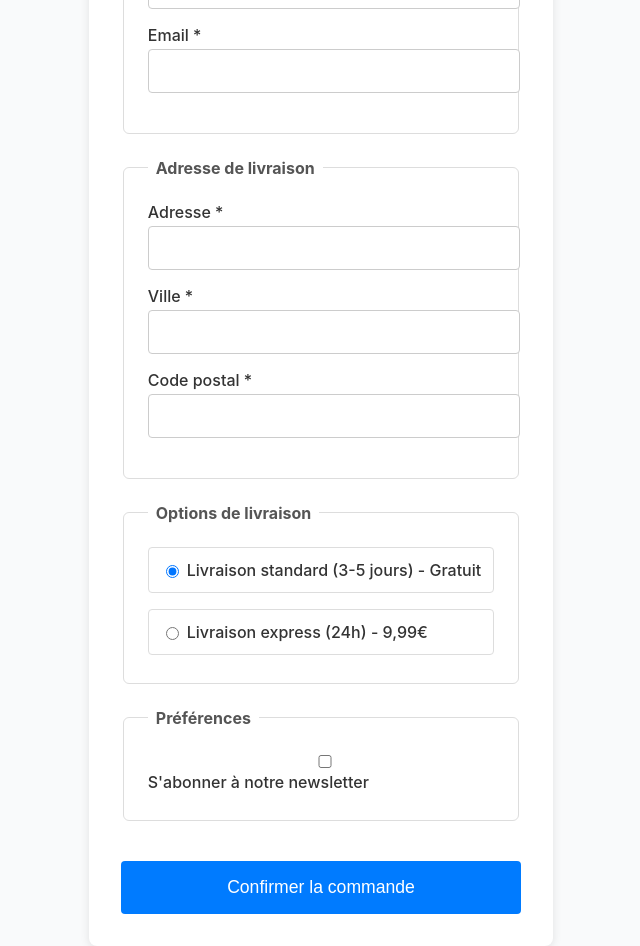
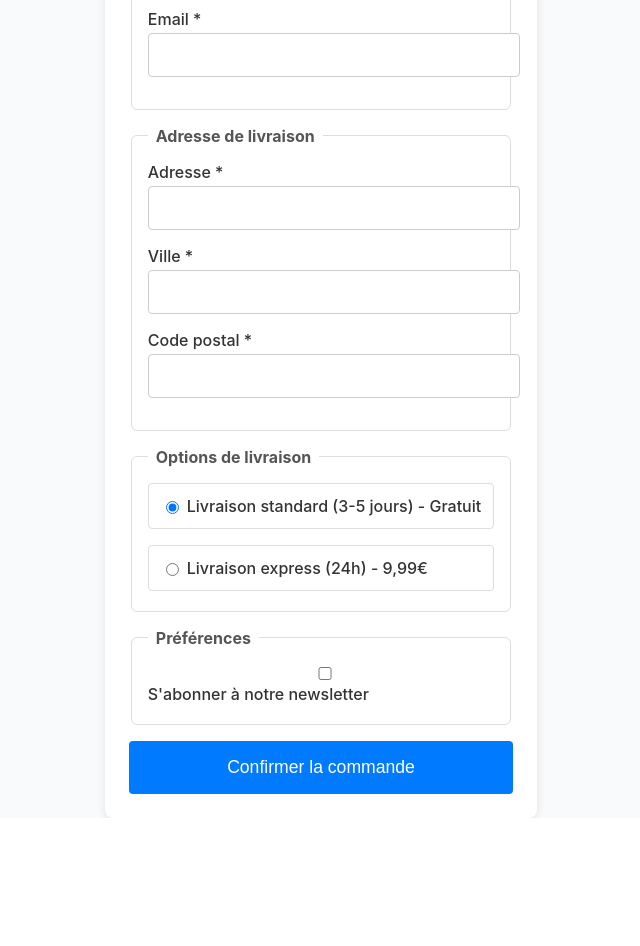
Before and after one commit to bert-IA/sneakersApp, a React (Create React App) app in the folder sneakers/: page /shipping in a window 1280 px wide. Shown: the part 400-1346 px from the top of the page, without its empty margins (319-959 px from the left). After the commit the page ends 1218 px from the top, so only its background shows below. Built offline with nearby package versions, Linux system fonts and the light colour scheme.

Commit message:
refactor: Optimisation CSS - Suppression doublons classes et amélioration cohérence pédagogique

```diff
--- a/sneakers/src/Pages/CheckoutPage.jsx
+++ b/sneakers/src/Pages/CheckoutPage.jsx
@@ -20,7 +20,7 @@ function CheckoutPage({ cart, cartItemsCount }) {
 
     return (
         <div className='checkout-page'>
-            <div className="page-header">
+            <div className="checkout-header">
                 <h2>Finaliser la commande</h2>
             </div>
 
--- a/sneakers/src/styles/CartPage.css
+++ b/sneakers/src/styles/CartPage.css
@@ -57,11 +57,11 @@
         padding: 10px;
     }
 
-    .page-header {
+    .cart-page-header {
         padding: 15px;
     }
 
-    .page-header h2 {
+    .cart-page-header h2 {
         font-size: 1.8rem;
     }
 
--- a/sneakers/src/styles/CheckoutPage.css
+++ b/sneakers/src/styles/CheckoutPage.css
@@ -8,7 +8,7 @@
 }
 
 /* ============= HEADER DE LA PAGE ============= */
-.page-header {
+.checkout-header {
     display: flex;
     justify-content: center;
     align-items: center;
@@ -20,7 +20,7 @@
     border-left: 4px solid #007bff;
 }
 
-.page-header h2 {
+.checkout-header h2 {
     color: #2c3e50;
     font-size: 2rem;
     font-weight: 700;
@@ -323,11 +323,11 @@
         padding: 10px;
     }
 
-    .page-header {
+    .checkout-header {
         padding: 15px;
     }
 
-    .page-header h2 {
+    .checkout-header h2 {
         font-size: 1.8rem;
     }
 
--- a/sneakers/src/styles/HomePage.css
+++ b/sneakers/src/styles/HomePage.css
@@ -5,18 +5,18 @@
     margin: 0 auto;
 }
 
-.page-header {
+.home-header {
     text-align: center;
     margin-bottom: 30px;
 }
 
-.page-header h2 {
+.home-header h2 {
     color: #333;
     font-size: 2.5rem;
     margin-bottom: 10px;
 }
 
-.page-header p {
+.home-header p {
     color: #666;
     font-size: 1.1rem;
     margin: 0;
--- a/sneakers/src/styles/ShippingPage.css
+++ b/sneakers/src/styles/ShippingPage.css
@@ -1,10 +1,13 @@
 .shipping-form {
     max-width: 600px;
+    min-height: calc(100vh - 200px); /* Occupe la hauteur disponible moins header/footer */
     margin: 0 auto;
     padding: 2rem;
     background: white;
     border-radius: 8px;
     box-shadow: 0 2px 10px rgba(0,0,0,0.1);
+    display: flex;
+    flex-direction: column;
 }
 
 .shipping-form h2 {
@@ -18,6 +21,7 @@ fieldset {
     border-radius: 6px;
     padding: 1.5rem;
     margin-bottom: 1.5rem;
+    flex: 1; /* Permet aux fieldsets de grandir proportionnellement */
 }
 
 fieldset legend {
@@ -101,7 +105,7 @@ button[type="submit"] {
     border-radius: 4px;
     cursor: pointer;
     width: 100%;
-    margin-top: 1rem;
+    margin-top: auto; /* Pousse le bouton vers le bas */
 }
 
 button[type="submit"]:hover:not(:disabled) {
@@ -121,3 +125,40 @@ button[type="submit"]:disabled {
     border: 1px solid #c3e6cb;
     border-radius: 4px;
 }
+
+/* Media queries pour l'optimisation de la hauteur */
+@media (max-height: 800px) {
+    .shipping-form {
+        min-height: calc(100vh - 150px);
+        padding: 1.5rem;
+    }
+
+    fieldset {
+        padding: 1rem;
+        margin-bottom: 1rem;
+    }
+}
+
+@media (max-height: 600px) {
+    .shipping-form {
+        min-height: calc(100vh - 100px);
+        padding: 1rem;
+    }
+
+    .form-group {
+        margin-bottom: 0.75rem;
+    }
+
+    fieldset {
+        padding: 0.75rem;
+        margin-bottom: 0.75rem;
+    }
+}
+
+/* Pour les écrans très larges */
+@media (min-height: 1200px) {
+    .shipping-form {
+        max-height: 80vh;
+        justify-content: center;
+    }
+}
```
Also changed, not shown: sneakers/src/styles/CartPage_new.css (deleted), sneakers/synthese/optimisation_css_classes.txt (added).
